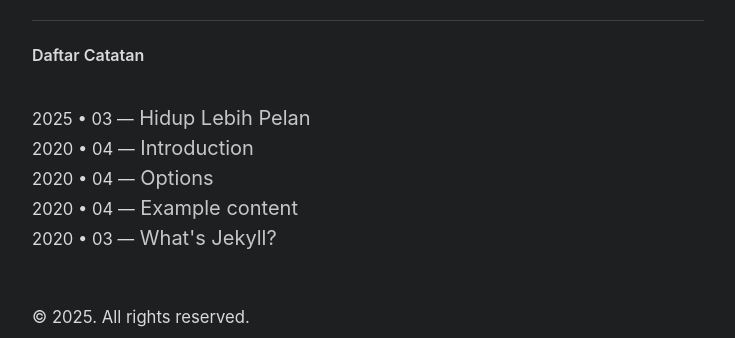
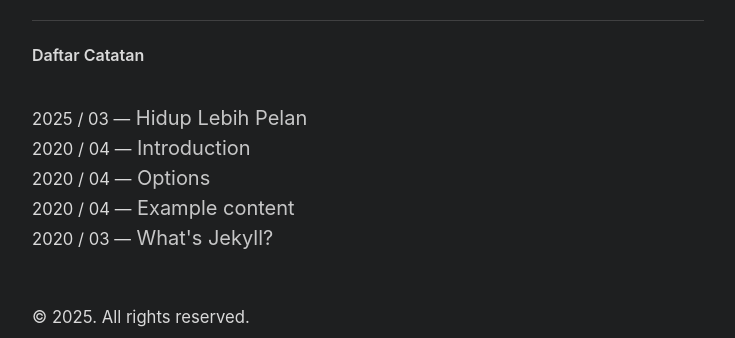
Before and after one commit to reizarahmadi/rzpage, a Jekyll site: the page built from index.html, in a window 1280 px wide. Shown: the part 434-772 px from the top of the page, without its empty margins (272-1007 px from the left). Built offline with Jekyll 4.4.1, drawn with Linux system fonts in a browser that asks for light colours; the list of posts is cut into pages by our own code.

Commit message:
Update index.html

```diff
--- a/index.html
+++ b/index.html
@@ -28,7 +28,7 @@ title: Beranda
   {% assign posts = site.posts | sort: "date" | reverse %}
   {% for post in posts limit: 10 %}
     <li>
-      <small><time datetime="{{ post.date | date_to_xmlschema }}">{{ post.date | date: "%Y • %m" }}</time> —</small>
+      <small><time datetime="{{ post.date | date_to_xmlschema }}">{{ post.date | date: "%Y / %m" }}</time> —</small>
       <a href="{{ post.url | relative_url }}">{{ post.title }}</a>
     </li>
   {% endfor %}
```
